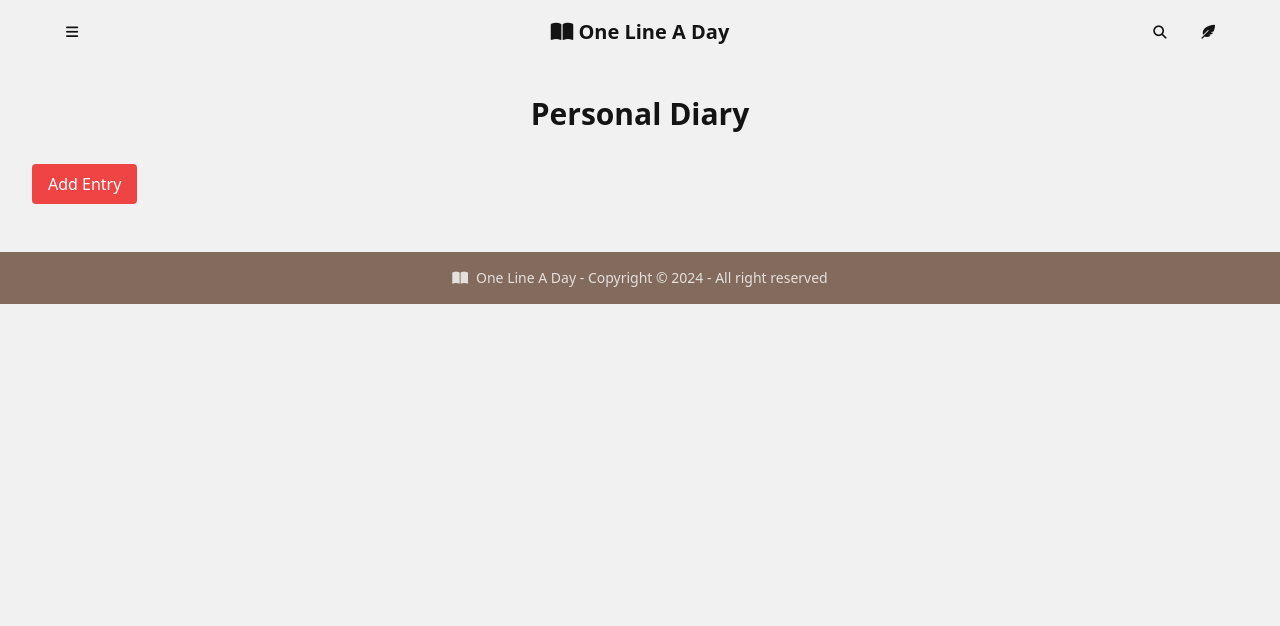
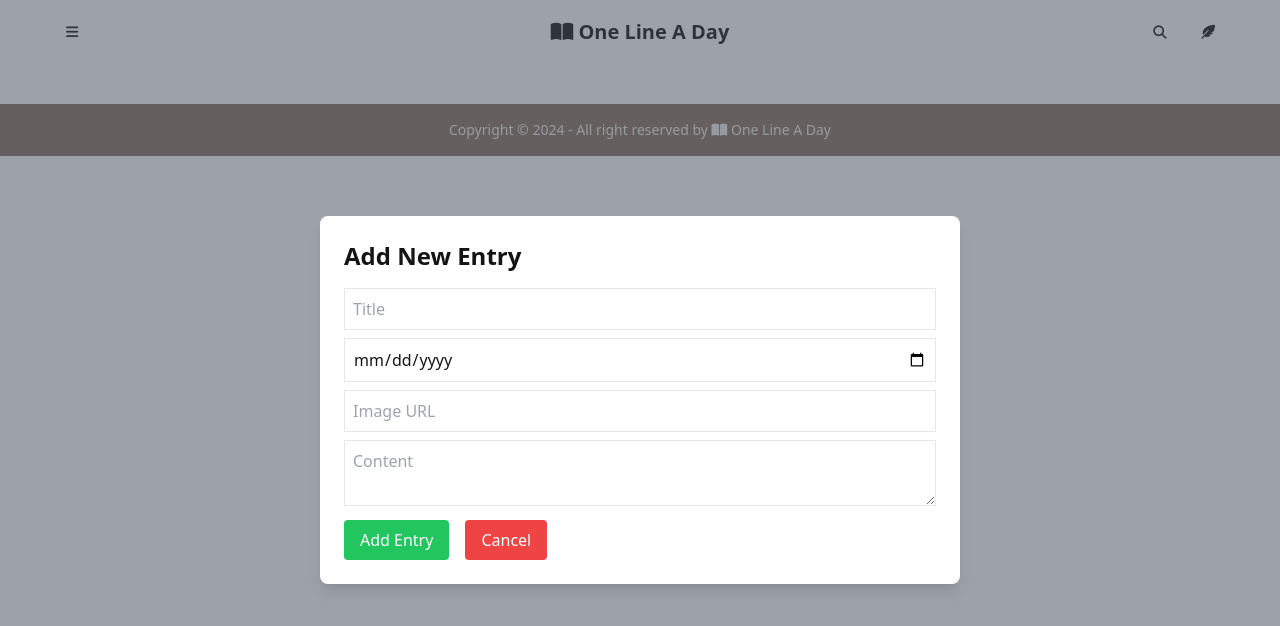
Before and after one commit to azadehkjoud/personal-dairy, a React (Vite) app: page / in a window 1280 px wide. Both pictures are taken after a click on the button 1207 px from the left and 32 px from the top of the page. Shown: the top 626 px of the page. Built offline with nearby package versions, Linux system fonts and the light colour scheme.

Commit message:
refactored some code to be able to use the modals in navbar, redesigned the card to fit the daisyui theme we're using, added optional 'NEW' to entry to signify most recent entry (doesn't work yet)

```diff
--- a/src/App.jsx
+++ b/src/App.jsx
@@ -1,18 +1,35 @@
-import React from 'react';
-import Homepage from './Homepage';
-
+import React, {useEffect, useState} from 'react';
+import Homepage from './Homepage.jsx';
 import Header from './components/Header.jsx';
 import Footer from './components/Footer.jsx';
 
 function App() {
-  return (
-    <div className="App">
-           <Header />
-        <Homepage />
-        <Footer />
-  </div>
+    const [entries, setEntries] = useState([]);
+    const [showModal, setShowModal] = useState(false);
 
-  )
+    // Load entries from localStorage when the app loads
+    useEffect(() => {
+        const savedEntries = JSON.parse(localStorage.getItem('diaryEntries')) || [];
+        setEntries(savedEntries);
+    }, []);
+
+    const openModal = () => setShowModal(true);
+    const closeModal = () => setShowModal(false);
+
+    const addEntry = (newEntry) => {
+        const updatedEntries = [newEntry, ...entries];
+        setEntries(updatedEntries);
+        localStorage.setItem('diaryEntries', JSON.stringify(updatedEntries));
+        closeModal();
+    };
+
+    return (
+        <div className="flex flex-col">
+            <Header addEntry={addEntry} showModal={showModal} openModal={openModal} closeModal={closeModal} />
+            <Homepage entries={entries} />
+            <Footer />
+        </div>
+    );
 }
 
-export default App
+export default App;
--- a/src/Homepage.jsx
+++ b/src/Homepage.jsx
@@ -1,45 +1,15 @@
-import React, { useState, useEffect } from 'react';
 import DiaryEntryCard from './components/DiaryEntryCard.jsx';
-import AddEntryModal from './components/AddEntryModal.jsx';
 
 // This is the main page that will display all the diary entries and handle adding new entries
-
-const Homepage = () => {
-  const [entries, setEntries] = useState([]);
-  const [showModal, setShowModal] = useState(false);
-
-  // Load entries from localStorage when the app loads
-  useEffect(() => {
-    const savedEntries = JSON.parse(localStorage.getItem('diaryEntries')) || [];
-    setEntries(savedEntries);
-  }, []);
-
-  const openModal = () => setShowModal(true);
-  const closeModal = () => setShowModal(false);
-
-  const addEntry = (newEntry) => {
-    const updatedEntries = [newEntry, ...entries];
-    setEntries(updatedEntries);
-    localStorage.setItem('diaryEntries', JSON.stringify(updatedEntries));
-    closeModal();
-  };
-
+const Homepage = ({entries}) => {
     return (
-    <div className="p-8">
-      <h1 className="text-3xl font-bold mb-8 text-center">Personal Diary</h1>
-      <button
-        className="bg-red-500 text-white px-4 py-2 rounded mb-4"
-        onClick={openModal}
-      >
-        Add Entry
-      </button>
-      <div className="grid grid-cols-1 sm:grid-cols-2 lg:grid-cols-3 gap-8">
+        <main className="p-5 self-center w-full max-w-[1200px]">
+            <section className="grid grid-cols-1 sm:grid-cols-2 lg:grid-cols-3 gap-8">
                 {entries.map((entry, index) => (
                     <DiaryEntryCard key={index} entry={entry} />
                 ))}
-      </div>
-      {showModal && <AddEntryModal closeModal={closeModal} addEntry={addEntry} />}
-    </div>
+            </section>
+        </main>
     );
 };
 
--- a/src/components/AddEntryModal.jsx
+++ b/src/components/AddEntryModal.jsx
@@ -1,9 +1,6 @@
 import React, { useState } from 'react';
 
-
 // This modal will handle adding new diary entries.
-
-
 const AddEntryModal = ({ closeModal, addEntry }) => {
   const [title, setTitle] = useState('');
   const [date, setDate] = useState('');
@@ -29,7 +26,7 @@ const AddEntryModal = ({ closeModal, addEntry }) => {
   };
 
   return (
-    <div className="fixed inset-0 bg-gray-600 bg-opacity-50 flex items-center justify-center">
+    <div className="fixed inset-0 bg-gray-600 bg-opacity-50 flex items-center justify-center z-50">
       <div className="bg-white p-6 rounded-lg shadow-lg w-3/4 md:w-1/2">
         <h2 className="text-2xl font-bold mb-4">Add New Entry</h2>
         <form onSubmit={handleSubmit}>
--- a/src/components/DiaryEntryCard.jsx
+++ b/src/components/DiaryEntryCard.jsx
@@ -1,50 +1,42 @@
-import React, { useState } from 'react';
+import React, {useState} from 'react';
 import EntryModal from './EntryModal.jsx';
 
-
 // This component will display individual diary entries as cards.
-
-const DiaryEntryCard = ({ entry }) => {
+const DiaryEntryCard = ({entry}) => {
     const [showEntryModal, setShowEntryModal] = useState(false);
-
     const openEntryModal = () => setShowEntryModal(true);
     const closeEntryModal = () => setShowEntryModal(false);
 
     const handleEdit = () => {
         console.log("Edit entry:", entry);
     };
-
+// object-cover transform group-hover:scale-105 transition duration-300 ease-in-out
     return (
-    <div className="relative group border p-6 rounded-xl shadow-lg hover:shadow-2xl hover:bg-blue-100 transition duration-300 ease-in-out transform hover:-translate-y-1 cursor-pointer max-w-lg">
-      {/* Image */}
-      <div className="overflow-hidden rounded-lg mb-4">
+        <div className="card bg-base-100 max-w-96 shadow-xl hover:scale-105 transform transition duration-300 ease-in-out">
+            <figure className="overflow-hidden rounded-br-xl rounded-tl-xl p-5">
                 <img
-          src={entry.imageUrl || 'https://via.placeholder.com/150'}  // Placeholder image if not provided
+                    src={entry.imageUrl || 'https://via.placeholder.com/150'}
                     alt={entry.title}
-          className="h-64 w-full object-cover transform group-hover:scale-105 transition duration-300 ease-in-out"
+                    className="max-h-64 w-full object-cover rounded-br-xl rounded-tl-xl"
                 />
-      </div>
-
-      {/* Title */}
-      <h2 className="text-2xl font-bold mb-2 text-gray-900 group-hover:text-blue-600 transition duration-300">
+            </figure>
+            <div className="card-body">
+                <h2 className="card-title">
                     {entry.title}
+                    <div className="badge badge-secondary">NEW</div>
                 </h2>
-
-      {/* Date */}
-      <p className="text-sm text-gray-500 mb-4">{entry.date}</p>
-
-      {/* View Button */}
+                <p>{entry.date}</p>
                 <button
-        className="px-4 py-2 bg-red-500 text-white font-semibold rounded hover:bg-blue-600 transition duration-300"
+                    className="btn btn-primary"
                     onClick={openEntryModal}
                 >
                     View Entry
                 </button>
 
-      {/* Modal */}
-      {showEntryModal && (
+                {/* Modal */} {showEntryModal && (
                 <EntryModal entry={entry} closeModal={closeEntryModal} onEdit={handleEdit} />
             )}
+            </div>
         </div>
     );
 };
--- a/src/components/EntryModal.jsx
+++ b/src/components/EntryModal.jsx
@@ -1,15 +1,9 @@
-import React from 'react';
-
-
 // This modal will show the full diary entry when a card is clicked.
 
-
-
-const EntryModal = ({ entry, closeModal, onEdit }) => {
+const EntryModal = ({entry, closeModal, onEdit}) => {
     return (
-    <div className="fixed inset-0 bg-gray-600 bg-opacity-50 flex items-center justify-center z-50">
-      <div className="bg-white p-10 rounded-lg shadow-lg w-11/12 md:w-3/4 lg:w-2/3 flex"> {/* Adjusted width and padding */}
-        {/* Left side: Image */}
+        <div className="fixed inset-0 bg-gray-600 bg-opacity-50 flex items-center justify-center z-40">
+            <div className="bg-white p-10 rounded-lg shadow-lg w-11/12 md:w-3/4 lg:w-2/3 flex"> {/* Adjusted width and padding */} {/* Left side: Image */}
                 <div className="w-1/3">
                     <img
                         src={entry.imageUrl || 'https://via.placeholder.com/150'}  // Default placeholder image if no imageUrl is provided
@@ -19,15 +13,12 @@ const EntryModal = ({ entry, closeModal, onEdit }) => {
                 </div>
 
                 {/* Right side: Content */}
-        <div className="w-2/3 px-6"> {/* Increased padding on the right side */}
-          {/* Title */}
+                <div className="w-2/3 px-6"> {/* Increased padding on the right side */} {/* Title */}
                     <h2 className="text-2xl font-bold mb-2">{entry.title || "PLACE IMPRESSIVE TITLE HERE"}</h2> {/* Increased title size */}
 
-          {/* Date */}
-          <p className="text-sm text-gray-500 mb-4">{entry.date || "10/22/2024"}</p>
+                    {/* Date */}<p className="text-sm text-gray-500 mb-4">{entry.date || "10/22/2024"}</p>
 
-          {/* Content */}
-          <p className="text-gray-700 mb-6">
+                    {/* Content */}<p className="text-gray-700 mb-6">
                         {entry.content || "Lorem ipsum dolor sit amet, consectetur adipiscing elit. Sed diam nonummy eirmod tempor invidunt ut labore et dolore magna aliquyam erat, sed diam voluptua."}
                     </p>
 
--- a/src/components/Footer.jsx
+++ b/src/components/Footer.jsx
@@ -2,8 +2,7 @@ const Footer = () => {
     return (
         <footer className="footer bg-neutral text-neutral-content flex justify-center items-center p-4">
             <aside className="grid-flow-col items-center">
-                <i className="fa-solid fa-book-open"></i>
-                <p>One Line A Day - Copyright © {new Date().getFullYear()} - All right reserved</p>
+                <p>Copyright © {new Date().getFullYear()} - All right reserved by <i className="fa-solid fa-book-open"></i> One Line A Day</p>
             </aside>
         </footer>
     );
--- a/src/components/Header.jsx
+++ b/src/components/Header.jsx
@@ -1,4 +1,7 @@
-const Header = () => {
+import AddEntryModal from './AddEntryModal.jsx';
+import React from 'react';
+
+const Header = ({showModal, addEntry, openModal, closeModal}) => {
     return (
         <header className="flex justify-center items-center w-full">
             <nav className="navbar bg-base-100 max-w-[1200px]">
@@ -10,8 +13,8 @@ const Header = () => {
                         <ul
                             tabIndex={0}
                             className="menu menu-sm dropdown-content bg-base-100 rounded-box z-[1] mt-3 w-52 p-2 shadow">
-                            <li><a href='#'>Home</a></li>
-                            <li><a href='#'>WIP JOURNAL</a></li>
+                            <li><a href="#">Home</a></li>
+                            <li><a href="#">WIP JOURNAL</a></li>
                         </ul>
                     </div>
                 </div>
@@ -22,11 +25,13 @@ const Header = () => {
                     <button className="btn btn-ghost btn-circle hidden sm:block">
                         <i className="fa-solid fa-magnifying-glass"></i>
                     </button>
-                    <button className="btn btn-ghost btn-circle">
+                    <button onClick={openModal} className="btn btn-ghost btn-circle">
                         <i className="fa-solid fa-feather-pointed"></i>
                     </button>
                 </div>
             </nav>
+
+            {showModal && <AddEntryModal closeModal={closeModal} addEntry={addEntry} />}
         </header>
     );
 };
```
Also changed, not shown: public/placeholder.png (added). Lines whose indentation alone changed are shown as unchanged.
